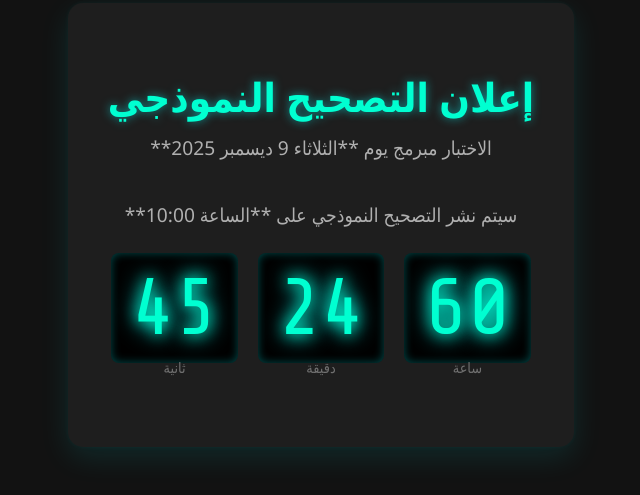
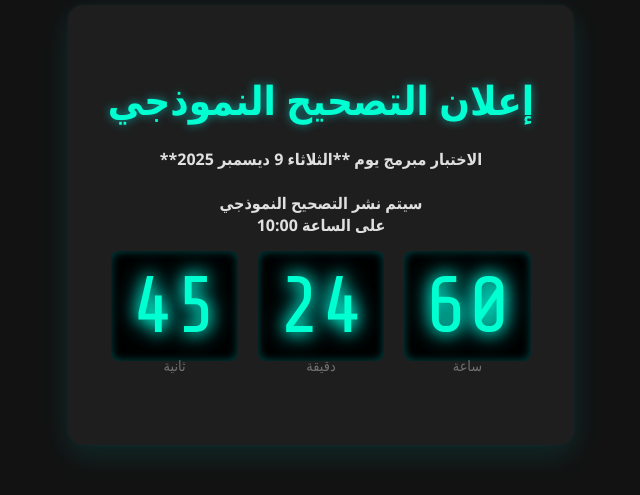
Before and after one commit to med1130/test2025, a plain HTML site: page index.html in a window 1280 px wide. Shown: the part 175-670 px from the top of the page, without its empty margins (319-959 px from the left). Drawn offline with nearby package versions, Linux system fonts and the light colour scheme.

Commit message:
Update index.html

```diff
--- a/index.html
+++ b/index.html
@@ -109,8 +109,9 @@
     <div class="container" id="countdown-view">
         <div class="message">
             <h1>إعلان التصحيح النموذجي</h1>
-            <p>الاختبار مبرمج يوم **الثلاثاء 9 ديسمبر 2025**</p>
-            <p>سيتم نشر التصحيح النموذجي على **الساعة 10:00**</p>
+            <h4>الاختبار مبرمج يوم **الثلاثاء 9 ديسمبر 2025**</h4>
+            <h4> سيتم نشر التصحيح النموذجي <br>
+                على الساعة 10:00</h4>
         </div>
 
         <div id="countdown">
@@ -132,7 +133,7 @@
     <div class="container" id="post-countdown-view">
         <div class="message">
             <h1>تم نشر التصحيح النموذجي! ✅</h1>
-            <p>تهانينا! لقد وصل وقت عرض الحل. اضغط على الزر أدناه للانتقال إلى ملف الحل الكامل.</p>
+            <h4>اضغط على الزر أدناه للانتقال إلى ملف الحل</h4>
         </div>
         <a href="PLACEHOLDER_GOOGLE_DRIVE_LINK" target="_blank" class="btn-solution">
             الحصول على الحل (Google Drive)
```
